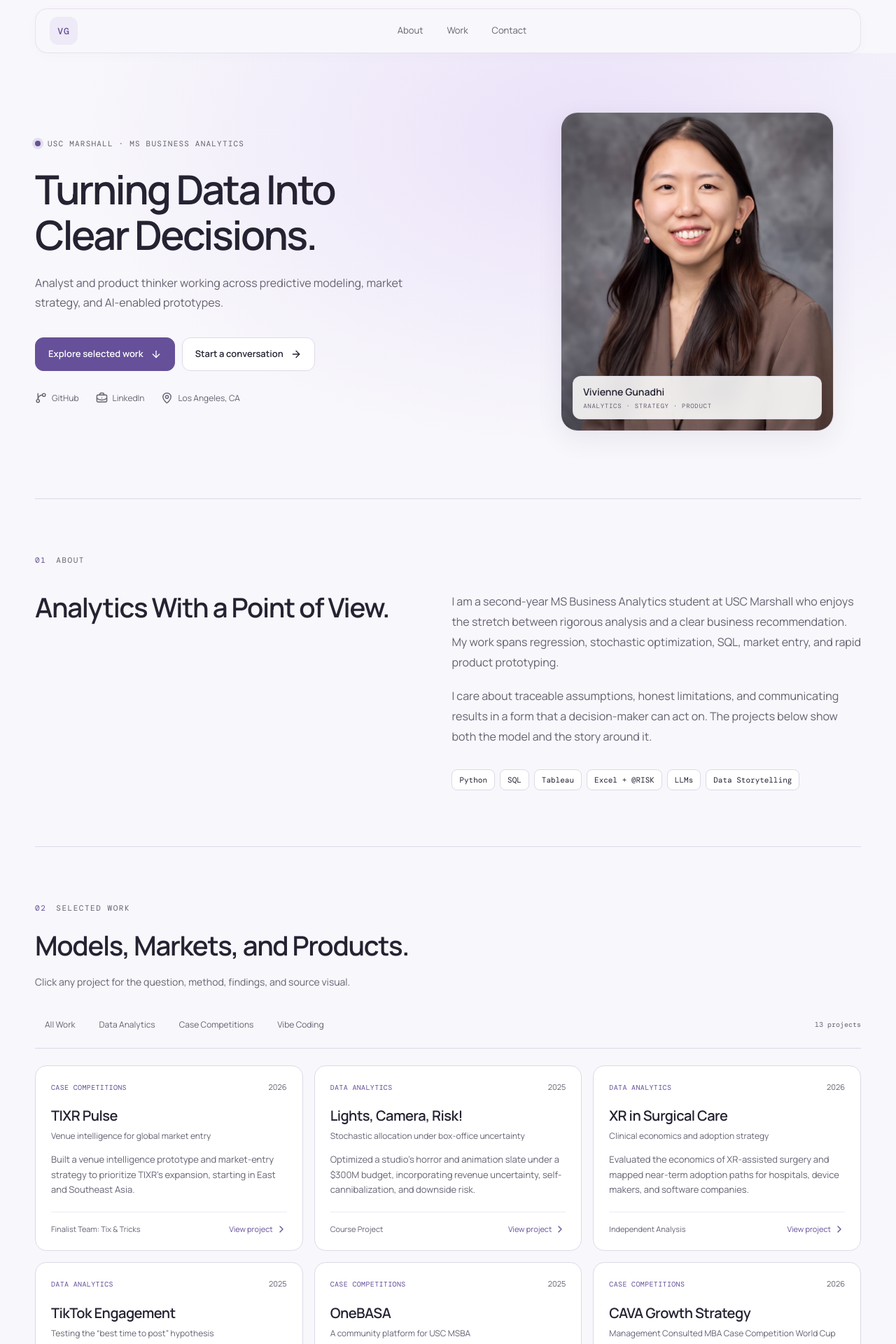
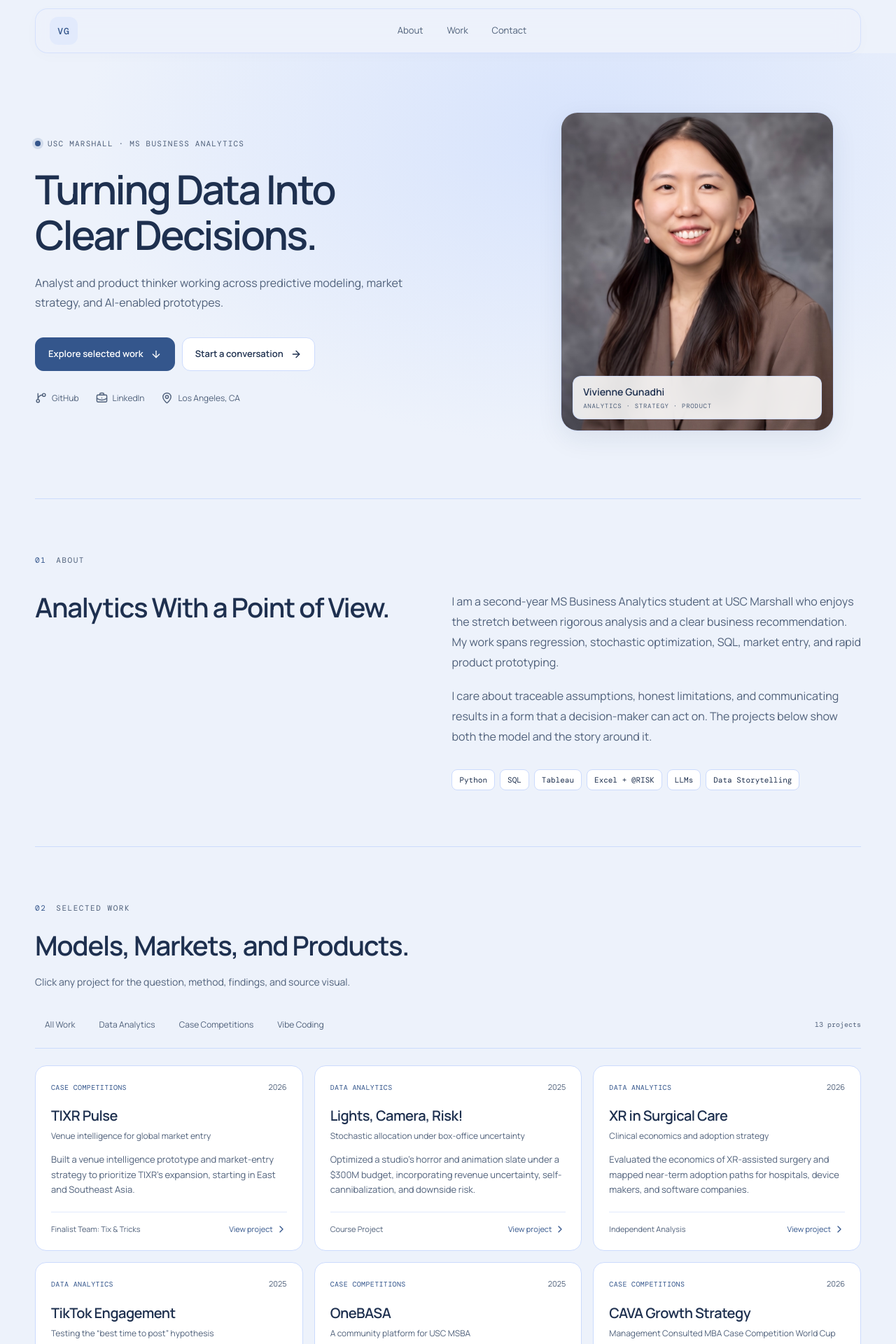
Before and after one commit to gunadhiv/portfolio, a React (Vite) app: page / in a window 1280 px wide. Shown: the top 1920 px of the page at 70% size. Built offline with nearby package versions, Linux system fonts and the light colour scheme.

Commit message:
Update index.css

```diff
--- a/src/index.css
+++ b/src/index.css
@@ -3,9 +3,9 @@
 @tailwind utilities;
 
 :root {
-  --bg: #f8f7fb; --surface: #ffffff; --surface-2: #eeeaf7; --ink: #252332;
-  --muted: #656171; --line: #ded9e8; --accent: #665099; --accent-2: #e3dcf7;
-  --shadow: 0 12px 36px rgba(65, 45, 95, .08); --radius: 16px;
+  --bg: #edf2fb; --surface: #ffffff; --surface-2: #e2eafc; --ink: #1e304f;
+  --muted: #4f607a; --line: #ccdbfd; --accent: #34568c; --accent-2: #c1d3fe;
+  --shadow: 0 12px 36px rgba(30, 48, 79, .08); --radius: 16px;
 }
 * { box-sizing: border-box; }
 html { scroll-behavior: smooth; }
@@ -60,9 +60,9 @@ footer { min-height: 100px; display: flex; justify-content: space-between; align
 /* Restrained Deta-inspired styling and compact project index. */
 body { font-family: Manrope, -apple-system, BlinkMacSystemFont, 'Segoe UI', sans-serif; }
 body::before { display: none; }
-main { background: radial-gradient(ellipse 70% 550px at 65% 120px, #eae1f9 0%, transparent 80%); }
+main { background: radial-gradient(ellipse 70% 550px at 65% 120px, #d7e3fc 0%, transparent 80%); }
 section[id] { scroll-margin-top: 104px; }
-.site-header { max-width: 1180px; height: 64px; border-radius: 18px; box-shadow: 0 4px 20px #30204305; }
+.site-header { max-width: 1180px; height: 64px; border-radius: 18px; box-shadow: 0 4px 20px #1e304f05; }
 .monogram { background: var(--surface-2); color: var(--accent); border-radius: 12px; }
 .hero { min-height: auto; padding: 84px 0 96px; gap: 80px; }
 .hero h1 { font-family: inherit; font-weight: 600; font-size: clamp(38px, 4.5vw, 60px); line-height: 1.12; letter-spacing: -.045em; text-wrap: balance; }
@@ -83,22 +83,26 @@ section[id] { scroll-margin-top: 104px; }
 .work-heading p { font-size: 14px; }
 .filter-row { margin: 32px 0 24px; gap: 6px; }
 .filter-row button { border-radius: 10px; padding: 10px 14px; }
-.filter-row button.active { background: var(--accent-2); color: #473269; }
+.filter-row button.active { background: var(--accent-2); color: var(--ink); }
 .project-grid { grid-template-columns: repeat(3, minmax(0, 1fr)); gap: 16px; }
 .project-card, .project-card.featured:first-child { grid-column: auto; display: flex; min-width: 0; background: var(--surface); border-radius: 16px; }
-.project-card:hover { transform: translateY(-3px); border-color: #b9a6d7; box-shadow: var(--shadow); }
+.project-card:hover { transform: translateY(-3px); border-color: #abc4ff; box-shadow: var(--shadow); }
 .project-body { padding: 22px; width: 100%; display: flex; flex-direction: column; }
 .category-pill { font-size: 10px; letter-spacing: .035em; line-height: 1.5; }
 .status-text { font-size: 11px; }
 .project-body h3 { font: 600 20px/1.25 Manrope, sans-serif; margin: 20px 0 8px; letter-spacing: -.025em; overflow-wrap: anywhere; }
 .project-subtitle { font-size: 12px; line-height: 1.5; }
 .project-summary { font-size: 13px; line-height: 1.65; min-height: 0; margin: 14px 0 20px; display: -webkit-box; -webkit-line-clamp: 3; -webkit-box-orient: vertical; overflow: hidden; }
-.card-footer { margin-top: auto; padding-top: 16px; border-top: 1px solid #eeeaf3; gap: 12px; }
+.card-footer { margin-top: auto; padding-top: 16px; border-top: 1px solid #e2eafc; gap: 12px; }
 .card-footer .status-text { text-align: left; }
 .card-open { display: inline-flex; align-items: center; white-space: nowrap; gap: 4px; font-size: 11px; color: var(--accent); }
 .card-hit:focus-visible { outline: 3px solid var(--accent); outline-offset: -4px; border-radius: 16px; }
-a:focus-visible, button:focus-visible { outline: 3px solid #9373c4; outline-offset: 3px; }
-.contact-section { background: #292336; padding: 80px 0; }
+a:focus-visible, button:focus-visible { outline: 3px solid var(--accent); outline-offset: 3px; }
+.button.secondary:hover, .filter-row button:not(.active):hover { background: #d7e3fc; }
+.filter-row button.active:hover { background: #b6ccfe; }
+.contact-section { background: #1e304f; padding: 80px 0; }
+.contact-section .section-label span { color: #abc4ff; }
+.contact-section .status-dot { background: #abc4ff; }
 .contact-grid { gap: 60px; }
 .contact-link strong { overflow-wrap: anywhere; min-width: 0; }
 .modal-visual { height: auto; padding: 54px 20px 20px; background: var(--surface-2); }
```
